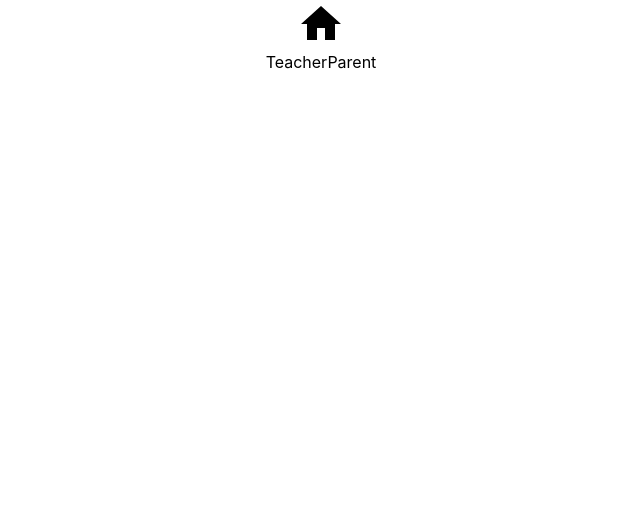
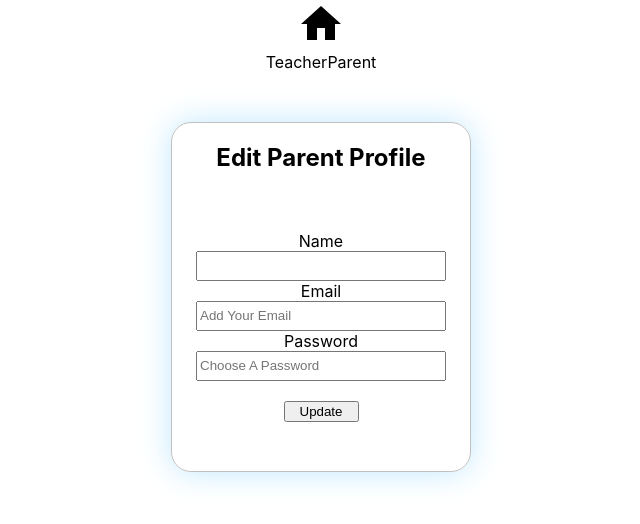
Before and after one commit to Elisa-Nirin-Bi/KindergardenApp, a React (Create React App) app in the folder client/: page /parent/1/edit in a window 1280 px wide. Shown: the top 524 px of the page, without its empty margins (319-959 px from the left). Built offline with nearby package versions, Linux system fonts and the light colour scheme; no server answers.

Commit message:
edit profile of parent

```diff
--- a/client/src/App.js
+++ b/client/src/App.js
@@ -6,7 +6,9 @@ import ParentSignUp from './ParentSignUp';
 import ChildProfile from './ChildProfile';
 import SignInPage from './SignInPage';
 import TeacherUpdate from './TeacherEdit';
+import ParentUpdate from './ParentUpdate';
 import TeacherDashboard from './views/TeacherDashboard';
+import ParentDashboard from './views/ParentDashboard';
 import HomeIcon from '@mui/icons-material/Home';
 
 import HomePage from './HomePage';
@@ -47,6 +49,8 @@ class App extends Component {
     });
   };
   render() {
+    console.log('this.state.user');
+    console.log(this.state.user);
     return (
       <div className="App">
         <nav>
@@ -54,16 +58,22 @@ class App extends Component {
             <HomeIcon style={{ fontSize: '48px' }} />
           </Link>
         </nav>
-        {(this.state.user && (
+        {(this.state.user &&
+          ((this.state.user.role === 'teacher' && (
             <>
               <TeacherDashboard
                 user={this.state.user}
                 onClick={this.handleSignOut}
               />
-            {/* <span>Welcome {this.state.user.name}</span>
-            <button onClick={this.handleSignOut}>Sign Out</button> */}
             </>
           )) || (
+            <>
+              <ParentDashboard
+                user={this.state.user}
+                onClick={this.handleSignOut}
+              />
+            </>
+          ))) || (
           <>
             <div className="div-access">
               <Link to="/sign-up">Teacher</Link>
@@ -86,6 +96,15 @@ class App extends Component {
             path="/:id/edit"
             render={(props) => (
               <TeacherUpdate
+                {...props}
+                onAuthenticationChange={this.handleAuthenticationChange}
+              />
+            )}
+          />
+          <Route
+            path="/parent/:id/edit"
+            render={(props) => (
+              <ParentUpdate
                 {...props}
                 onAuthenticationChange={this.handleAuthenticationChange}
               />
--- /dev/null
+++ b/client/src/ParentUpdate.jsx
@@ -0,0 +1,83 @@
+import { Component } from 'react';
+import { updateParent } from './services/authapi';
+
+class ParentUpdate extends Component {
+  constructor() {
+    super();
+    this.state = {
+      name: '',
+      email: '',
+      password: ''
+    };
+  }
+
+  handleInputChange = (event) => {
+    const { value, name } = event.target;
+    this.setState({
+      [name]: value
+    });
+  };
+
+  handleFormSubmission = (event) => {
+    event.preventDefault();
+    const { name, email, password } = this.state;
+    const idUser = this.props.match.params.id;
+    console.log('idUser');
+    console.log(idUser);
+    updateParent({ name, email, password, idUser })
+      .then((user) => {
+        this.props.onAuthenticationChange(user);
+        this.props.history.push('/');
+      })
+      .catch((error) => {
+        console.log(error);
+        alert('There was an error editing');
+      });
+  };
+
+  render() {
+    console.log(' I reached here');
+    console.log('this.props6');
+    console.log(this.props);
+    let user;
+    console.log('user');
+    console.log(user);
+    return (
+      <div className="teacherSignUp-div">
+        <h2>Edit Parent Profile</h2>
+        <form onSubmit={this.handleFormSubmission}>
+          <label htmlFor="input-name">Name</label>
+          <input
+            id="input-name"
+            type="text"
+            placeholder={this.state.name}
+            name="name"
+            value={this.state.name}
+            onChange={this.handleInputChange}
+          />
+          <label htmlFor="input-email">Email</label>
+          <input
+            id="input-email"
+            type="email"
+            placeholder="Add Your Email"
+            name="email"
+            value={this.state.email}
+            onChange={this.handleInputChange}
+          />
+          <label htmlFor="input-password">Password</label>
+          <input
+            id="input-password"
+            type="password"
+            placeholder="Choose A Password"
+            name="password"
+            value={this.state.password}
+            onChange={this.handleInputChange}
+          />
+          <button>Update</button>
+        </form>
+      </div>
+    );
+  }
+}
+
+export default ParentUpdate;
--- a/client/src/services/authapi.js
+++ b/client/src/services/authapi.js
@@ -30,6 +30,25 @@ export const updateTeacher = (body) => {
     });
 };
 
+export const updateParent = (body) => {
+  const { name, email, password } = body;
+  const { idUser } = body;
+  console.log('idUser');
+  console.log(idUser);
+  console.log('name');
+  console.log(name);
+  console.log('email');
+  console.log(email);
+  console.log('password');
+  console.log(password);
+  const bodynew = { name, email, password };
+  return url
+    .patch(`/authentication/parent/${idUser}/edit`, bodynew)
+    .then((response) => {
+      return response.data.user;
+    });
+};
+
 export const parentSignUp = (body) => {
   return url.post('/authentication/parent/sign-up', body).then((response) => {
     return response.data.user;
--- /dev/null
+++ b/client/src/views/ParentDashboard.jsx
@@ -0,0 +1,19 @@
+import React from 'react';
+
+const ParentDashboard = (props) => {
+  console.log('props5');
+  console.log(props);
+  console.log('props.user._id');
+  console.log(props.user._id);
+  return (
+    <div>
+      <span>Welcome parent {props.user.name}</span>
+      <button onClick={props.onClick}>Sign Out</button>
+      <button>
+        <a href={'/parent/' + props.user._id + '/edit'}>Edit Profile</a>
+      </button>
+    </div>
+  );
+};
+
+export default ParentDashboard;
```
Also changed, not shown: 1 other file (tests, documents, lock files or other folders). Lines whose indentation alone changed are shown as unchanged.
